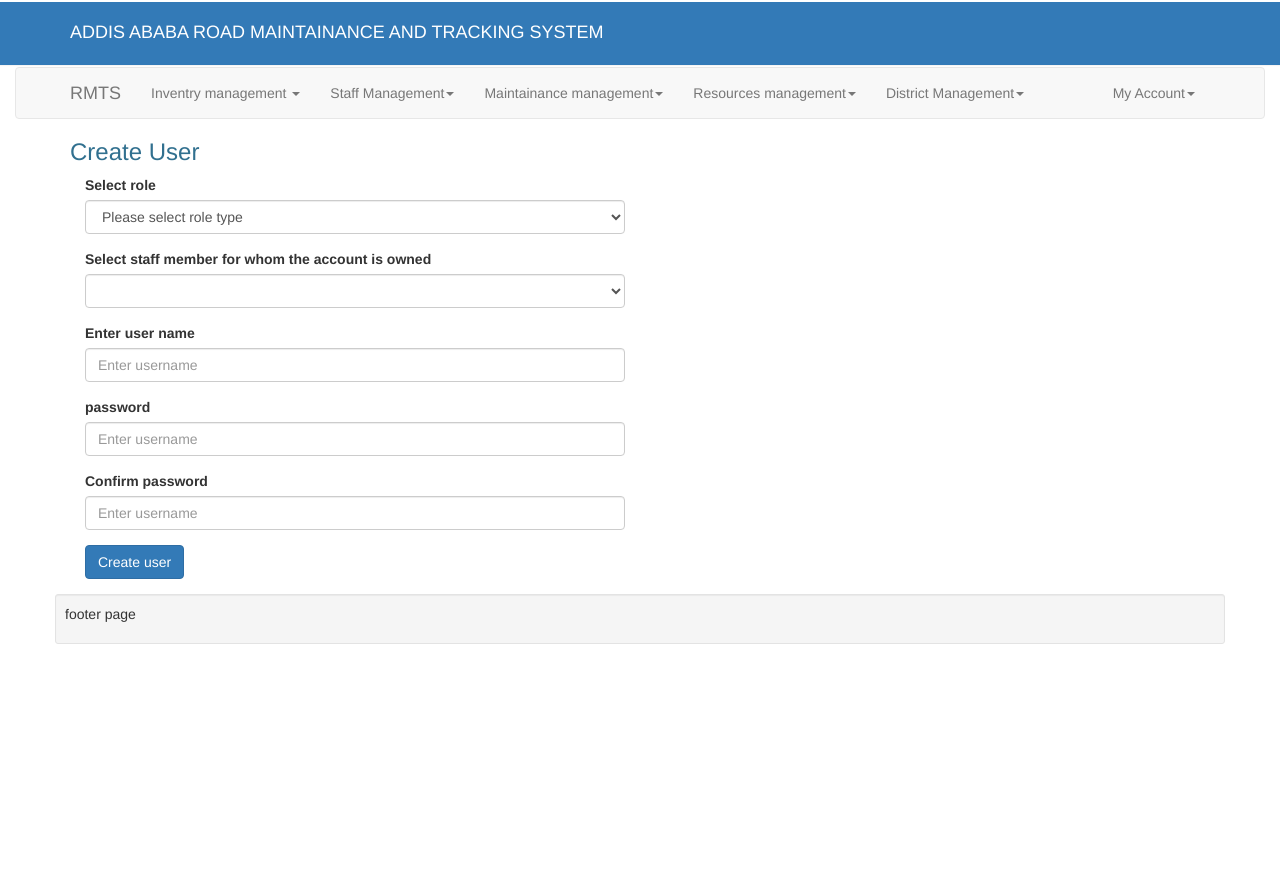
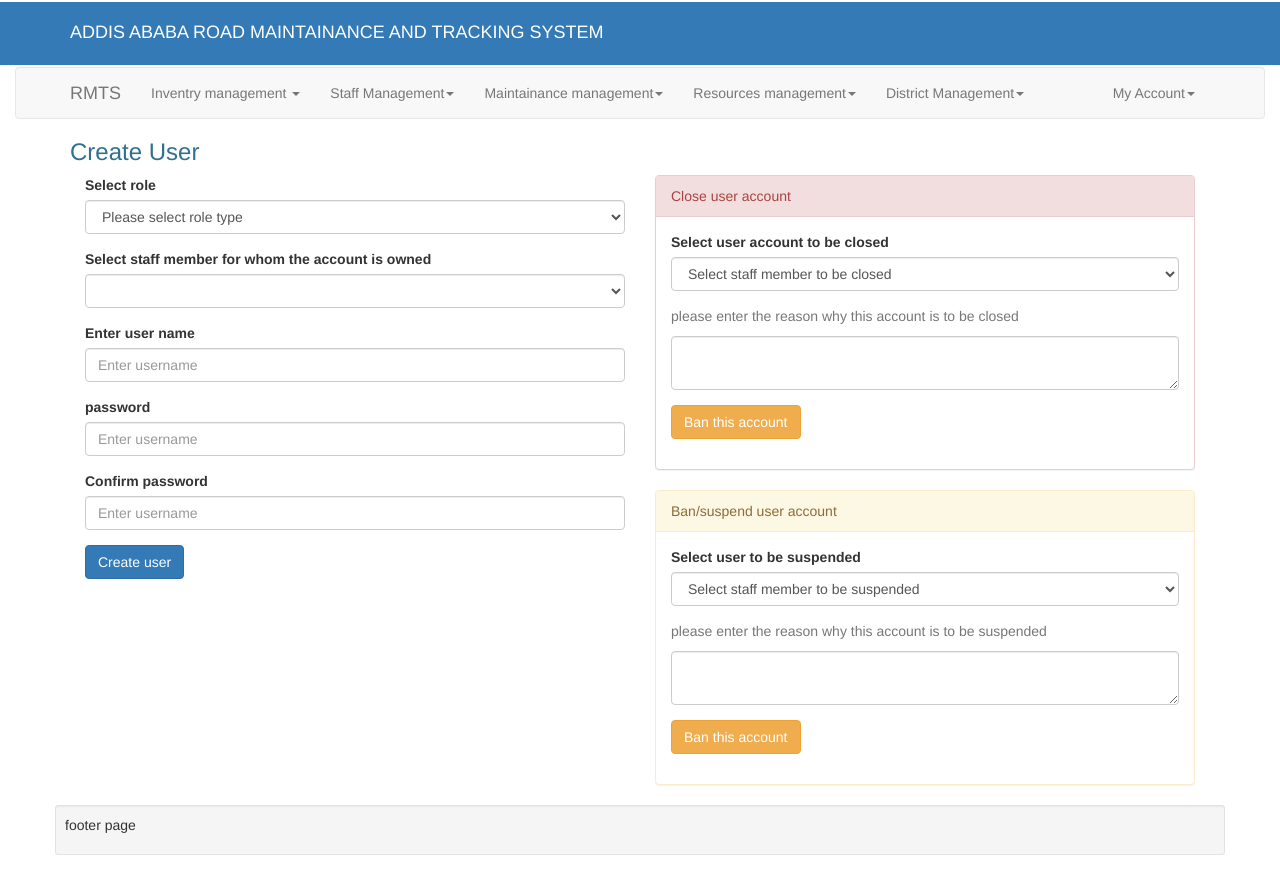
Before and after one commit to birhannega/roadMaintainaceMonitoring, a CodeIgniter app: page /Alex_project/index.php/central/AddUser in a window 1280 px wide. Before the commit the page ends 644 px from the top, so only its background shows below. Run offline with CodeIgniter, Linux system fonts and the light colour scheme; data that the repository does not hold is empty; some libraries are stand-ins or nearby versions.

Commit message:
ban user close user account road asset added and done

```diff
--- a/application/views/central/create_user.php
+++ b/application/views/central/create_user.php
@@ -58,4 +58,56 @@ if($this->session->flashdata('message')!=null)
         </form>
     </div>
 </div>
+    <div class="col-lg-6">
+
+        <div class="panel panel-danger">
+            <div class="panel-heading"> Close user account </div>
+               <div class="panel-body">
+                   <form action="" method="post" class="form-group">
+                       <div class="form-group">
+                           <label>Select user account to be closed </label>
+                           <select class="form-control" name="accountholder">
+                               <option value="-1">Select staff member to be closed</option>
+                           </select>
+                       </div>
+                       <div class="form-group">
+                           <p class="text-muted">please enter the reason why this account is to be closed</p>
+                           <textarea class="form-control" name="reason">
+
+                        </textarea>
+                       </div>
+
+                       <div class="form-group">
+                           <button class="btn btn-warning">Ban this account</button>
+                       </div>
+
+                   </form>
+               </div>
+        </div>
+        <div class="panel panel-warning">
+            <div class="panel-heading">  Ban/suspend user account </div>
+            <div class="panel-body">
+                <form action="" method="post" class="form-group">
+                    <div class="form-group">
+                        <label>Select user to be suspended</label>
+                        <select class="form-control" name="accountholder">
+                            <option value="-1">Select staff member to be suspended</option>
+                        </select>
+                    </div>
+                    <div class="form-group">
+                        <p class="text-muted">please enter the reason why this account is to be suspended</p>
+                        <textarea class="form-control" name="reason">
+
+                        </textarea>
+                    </div>
+
+                    <div class="form-group">
+                        <button class="btn btn-warning">Ban this account</button>
+                    </div>
+
+                </form>
+            </div>
+        </div>
+
+    </div>
 </div>
```
Also changed, not shown: application/views/ListOfRoads.php (added, +106 -0 lines), application/views/resign.php (added, +18 -0 lines), application/views/staff_registration_form.php (+7 -6 lines).
